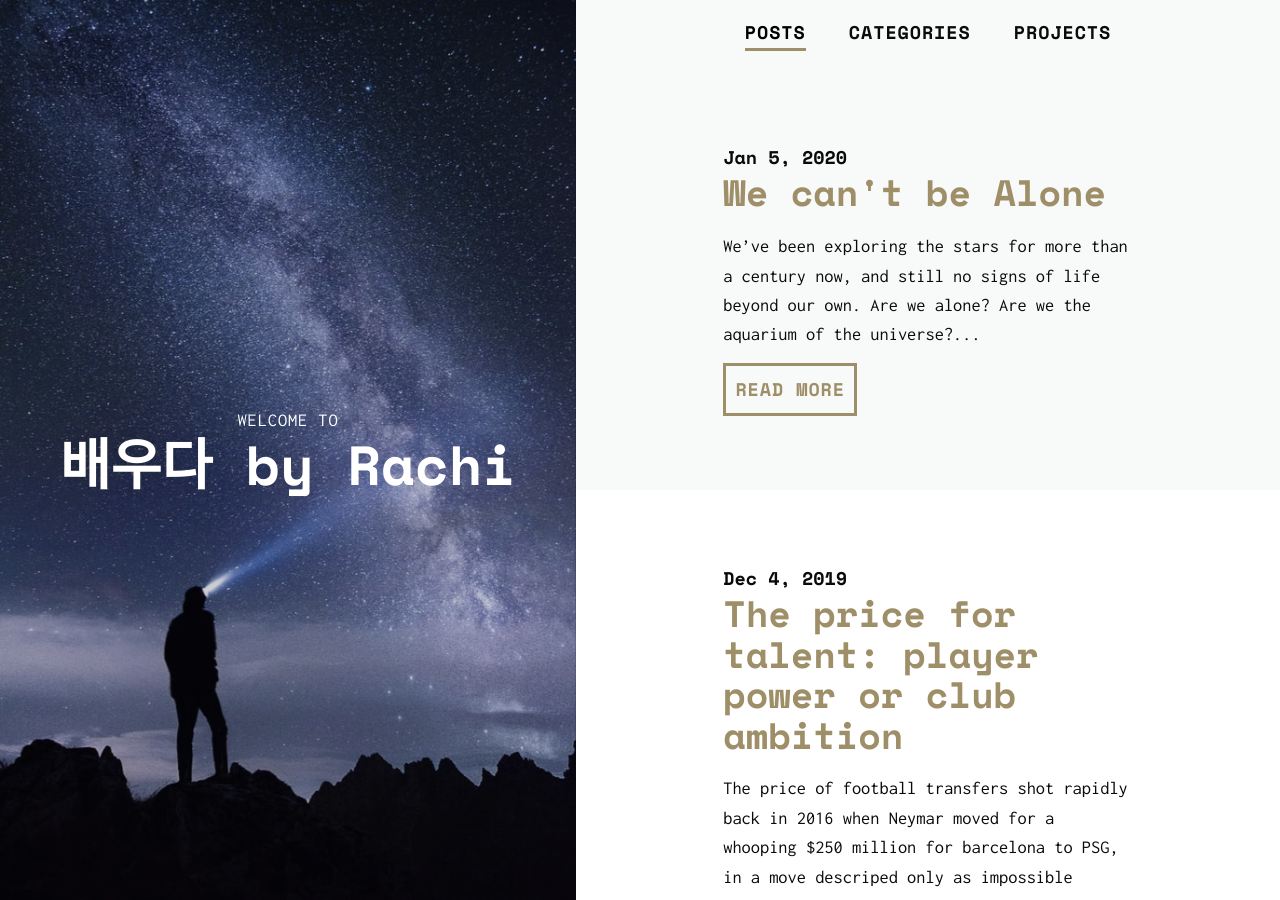
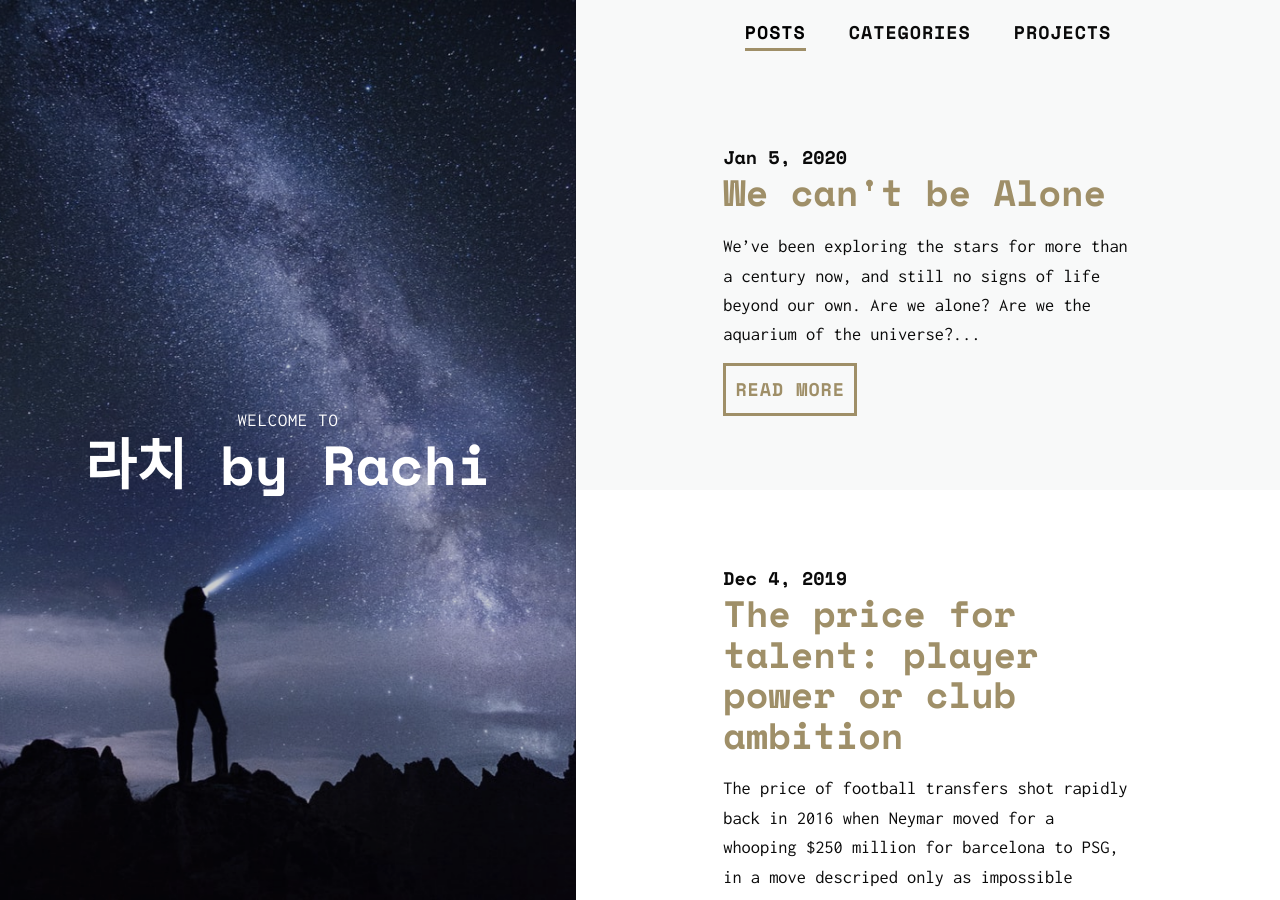
Before and after one commit to rachioko/rachioko.github.io, a Jekyll site: the page built from index.html, in a window 1280 px wide and 900 px high. Built offline with Jekyll 4.4.1, drawn with Linux system fonts in a browser that asks for light colours; nearby versions of some CDN libraries; the list of posts is cut into pages by our own code.

Commit message:
Update _config.yml

```diff
--- a/_config.yml
+++ b/_config.yml
@@ -4,7 +4,7 @@ permalink: /:year/:month/:day/:title/
 google_analytics:
 
 author: Amarachi Okoroafor
-title: 배우다 by Rachi
+title: 라치 by Rachi
 description: Data Analysis and Project diary of Amarachi Okoroafor.
 url: https://rachioko.github.io
 baseurl: https://rachioko.github.io
```
